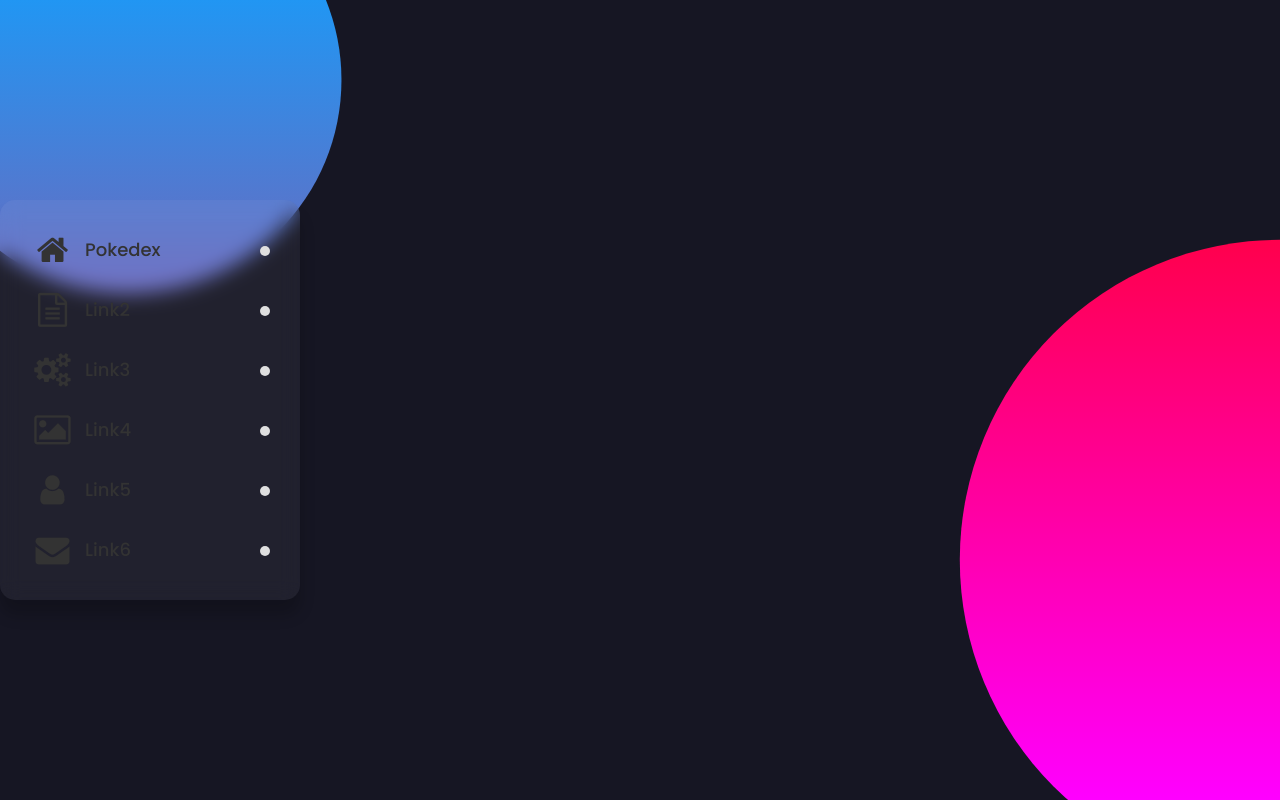
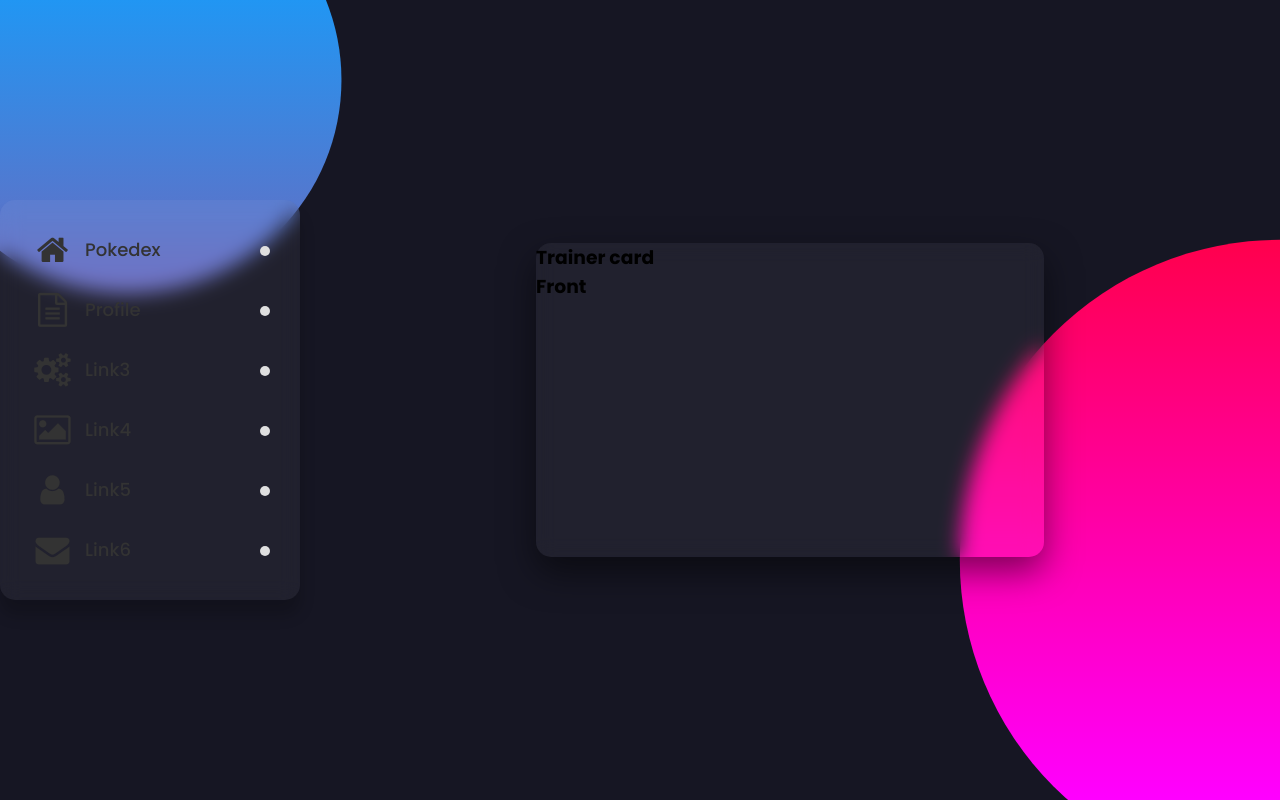
Before and after one commit to ECHOPAIN/pokemon-angular, an Angular app in the folder pokemon-angular/: page /profile in a window 1280 px wide. Before the commit this address led to /. Built offline with nearby package versions, Linux system fonts and the light colour scheme.

Commit message:
added profile component

```diff
--- a/pokemon-angular/src/app/app-routing.module.ts
+++ b/pokemon-angular/src/app/app-routing.module.ts
@@ -3,11 +3,13 @@ import { RouterModule, Routes } from '@angular/router';
 
 import { PokedexComponent } from './pokedex/pokedex.component';
 import { PokemonDetailComponent } from './pokemon-detail/pokemon-detail.component';
+import { ProfileComponent } from './profile/profile.component';
 
 const routes: Routes = [
   { path: '', redirectTo: 'pokedex', pathMatch: 'full' },
   { path: 'pokedex', component: PokedexComponent },
-  { path: 'detail/:id', component: PokemonDetailComponent }
+  { path: 'detail/:id', component: PokemonDetailComponent },
+  { path: 'profile', component: ProfileComponent }
 ];
 
 @NgModule({
--- a/pokemon-angular/src/app/app.component.css
+++ b/pokemon-angular/src/app/app.component.css
@@ -2,7 +2,7 @@
 {
   position: relative;
   display: flex;
-  align-items: flex-start
+  align-items: flex-start;
 }
 
 .background
--- a/pokemon-angular/src/app/app.module.ts
+++ b/pokemon-angular/src/app/app.module.ts
@@ -6,13 +6,15 @@ import { PokedexComponent } from './pokedex/pokedex.component';
 import { NavmenuComponent } from './navmenu/navmenu.component';
 import { AppRoutingModule } from './app-routing.module';
 import { PokemonDetailComponent } from './pokemon-detail/pokemon-detail.component';
+import { ProfileComponent } from './profile/profile.component';
 
 @NgModule({
   declarations: [
     AppComponent,
     PokedexComponent,
     NavmenuComponent,
-    PokemonDetailComponent
+    PokemonDetailComponent,
+    ProfileComponent
   ],
   imports: [
     BrowserModule,
--- a/pokemon-angular/src/app/navmenu/navmenu.component.html
+++ b/pokemon-angular/src/app/navmenu/navmenu.component.html
@@ -13,12 +13,12 @@
   </li>
 
   <li>
-    <a routerLink="#">
+    <a routerLink="profile">
       <div class="icon">
         <i class="fa fa-file-text-o" aria-hidden="true"></i>
         <i class="fa fa-file-text-o" aria-hidden="true"></i>
       </div>
-      <div class="name"><span data-text="Link2">Link2</span></div>
+      <div class="name"><span data-text="Profile">Profile</span></div>
     </a>
   </li>
 
--- /dev/null
+++ b/pokemon-angular/src/app/profile/profile.component.css
@@ -0,0 +1,46 @@
+.profile{
+  display: flex;
+  justify-content: center;
+  align-items: center;
+  min-height: 100vh;
+}
+
+.card
+{
+  position: relative;
+  width: 508px;
+  height: 314px;
+  transform-style: preserve-3d;
+  perspective: 500px;
+}
+
+.card .face
+{
+  position: absolute;
+  top: 0;
+  left: 0;
+  width: 100%;
+  height: 100%;
+  box-shadow: 0 15px 35px rgba(0,0,0,0.5);
+  border-radius: 15px;
+  background: rgba(255,255,255,0.05);
+  backdrop-filter: blur(10px);
+  transform-style: preserve-3d;
+  transition: 1s;
+  backface-visibility: hidden;
+}
+
+.card:hover .face.front
+{
+  transform: rotateY(180deg);
+}
+
+.card .face.back
+{
+  transform: rotateY(180deg);
+}
+
+.card:hover .face.back
+{
+  transform: rotateY(360deg);
+}
--- /dev/null
+++ b/pokemon-angular/src/app/profile/profile.component.html
@@ -0,0 +1,12 @@
+<div class="profile">
+  <div class="card">
+    <div class="face front">
+      <h3>Trainer card</h3>
+      <h3>Front</h3>
+    </div>
+    <div class="face back">
+      <h3>Trainer card</h3>
+      <h3>Back</h3>
+    </div>
+  </div>
+</div>
--- /dev/null
+++ b/pokemon-angular/src/app/profile/profile.component.ts
@@ -0,0 +1,15 @@
+import { Component, OnInit } from '@angular/core';
+
+@Component({
+  selector: 'app-profile',
+  templateUrl: './profile.component.html',
+  styleUrls: ['./profile.component.css']
+})
+export class ProfileComponent implements OnInit {
+
+  constructor() { }
+
+  ngOnInit(): void {
+  }
+
+}
```
Also changed, not shown: 1 other file (tests, documents, lock files or other folders).
